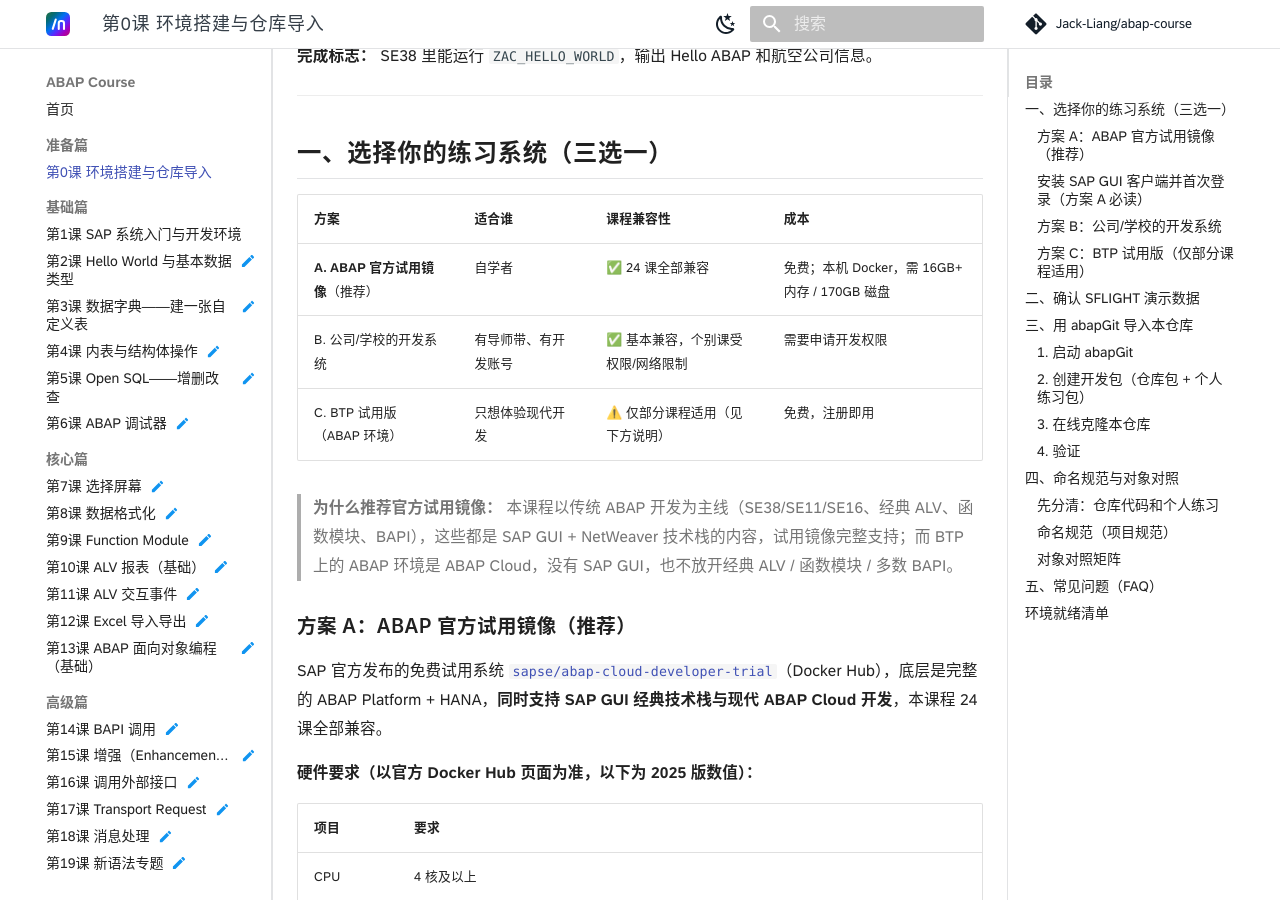
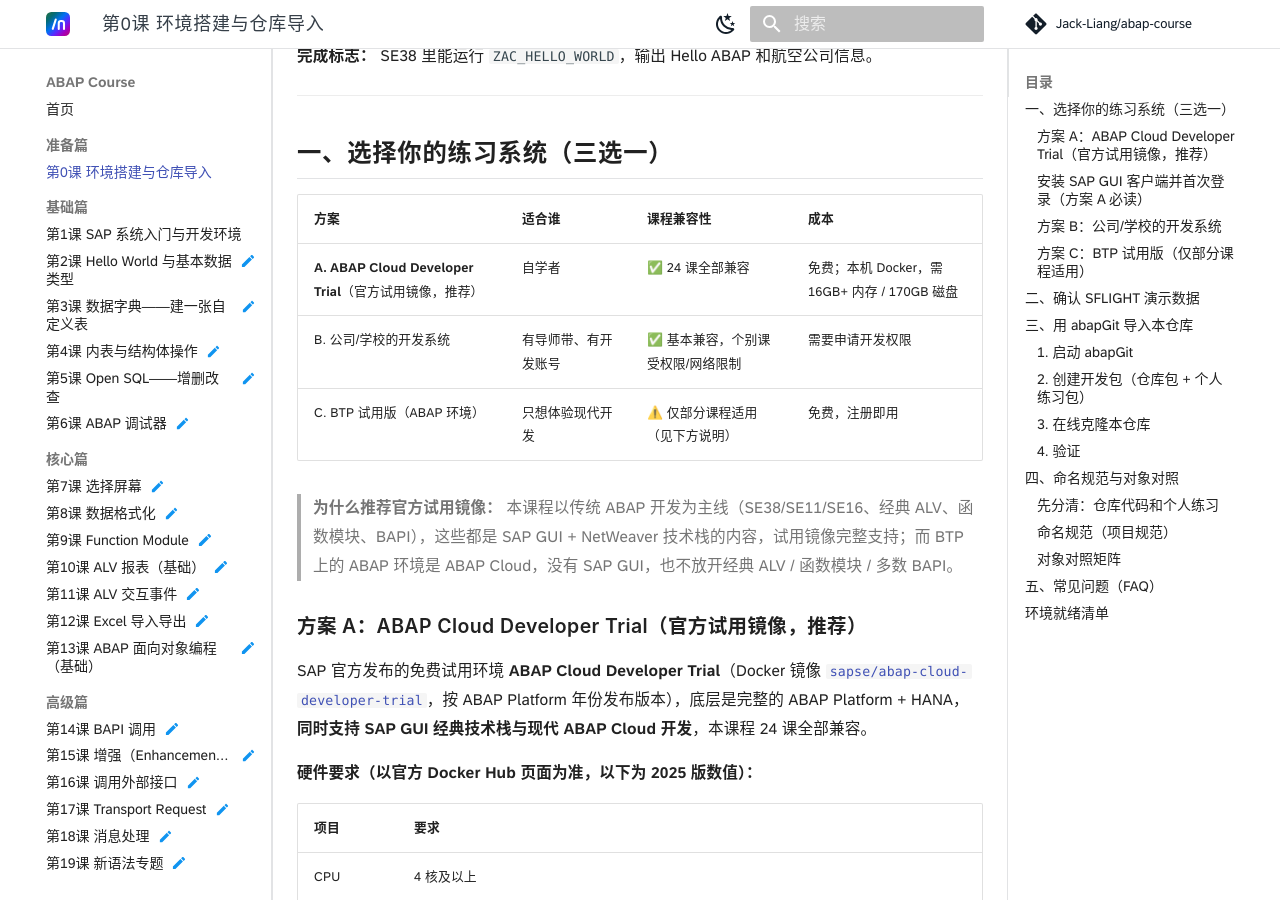
Before and after one commit to Jack-Liang/abap-course, an MkDocs documentation site: the page built from docs/00-getting-started.md, in a window 1280 px wide and 900 px high, scrolled down 307 px. Built offline with MkDocs 1.6.1 and Material for MkDocs 9.7.7, drawn with Linux system fonts in a browser that asks for light colours; some web fonts are replaced; comment, search, counter and statistics services are not loaded.

Commit message:
docs: 试用环境统一官方名称 ABAP Cloud Developer Trial
- 首次出现处（README 快速开始/开发与验证环境、第0课方案A标题与正文）给官方全称+镜像名，行文简称继续用"试用镜像"
- references.md 补登 2025 版官方公告（历年版本同系列），FAQ 指向 SAP-docs 的 abap-platform-trial-image 仓库
- "ABAP 官方试用镜像"为自造描述性说法，读者按名检索不到官方资料，故统一

```diff
--- a/docs/00-getting-started.md
+++ b/docs/00-getting-started.md
@@ -16,15 +16,15 @@
 
 | 方案 | 适合谁 | 课程兼容性 | 成本 |
 |------|--------|-----------|------|
-| **A. ABAP 官方试用镜像**（推荐） | 自学者 | ✅ 24 课全部兼容 | 免费；本机 Docker，需 16GB+ 内存 / 170GB 磁盘 |
+| **A. ABAP Cloud Developer Trial**（官方试用镜像，推荐） | 自学者 | ✅ 24 课全部兼容 | 免费；本机 Docker，需 16GB+ 内存 / 170GB 磁盘 |
 | B. 公司/学校的开发系统 | 有导师带、有开发账号 | ✅ 基本兼容，个别课受权限/网络限制 | 需要申请开发权限 |
 | C. BTP 试用版（ABAP 环境） | 只想体验现代开发 | ⚠️ 仅部分课程适用（见下方说明） | 免费，注册即用 |
 
 > **为什么推荐官方试用镜像：** 本课程以传统 ABAP 开发为主线（SE38/SE11/SE16、经典 ALV、函数模块、BAPI），这些都是 SAP GUI + NetWeaver 技术栈的内容，试用镜像完整支持；而 BTP 上的 ABAP 环境是 ABAP Cloud，没有 SAP GUI，也不放开经典 ALV / 函数模块 / 多数 BAPI。
 
-### 方案 A：ABAP 官方试用镜像（推荐）
+### 方案 A：ABAP Cloud Developer Trial（官方试用镜像，推荐）
 
-SAP 官方发布的免费试用系统 [`sapse/abap-cloud-developer-trial`](https://hub.docker.com/r/sapse/abap-cloud-developer-trial)（Docker Hub），底层是完整的 ABAP Platform + HANA，**同时支持 SAP GUI 经典技术栈与现代 ABAP Cloud 开发**，本课程 24 课全部兼容。
+SAP 官方发布的免费试用环境 **ABAP Cloud Developer Trial**（Docker 镜像 [`sapse/abap-cloud-developer-trial`](https://hub.docker.com/r/sapse/abap-cloud-developer-trial)，按 ABAP Platform 年份发布版本），底层是完整的 ABAP Platform + HANA，**同时支持 SAP GUI 经典技术栈与现代 ABAP Cloud 开发**，本课程 24 课全部兼容。
 
 **硬件要求（以官方 Docker Hub 页面为准，以下为 2025 版数值）：**
 
```
Also changed, not shown: README.md (+2 -2 lines), docs/references.md (+1 -0 lines).
